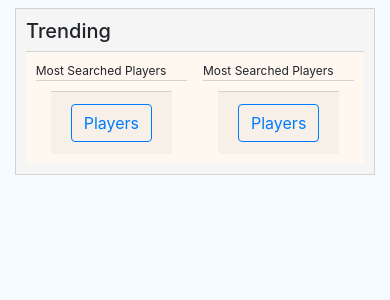
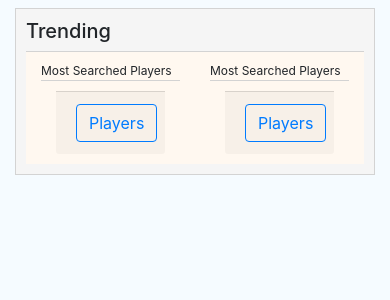
Before and after one commit to RippyTheGator/statsy, a Django app: template blog/templates/blog/home.html in a window 390 px wide. Shown: the part 57-357 px from the top of the page. Run offline with Django 3.2, Linux system fonts and the light colour scheme; the template is opened without the code that fills it, so the values that code supplies are empty; some libraries are stand-ins or nearby versions.

Commit message:
fixes to mobile trending block

```diff
--- a/stats/templates/stats/index.html
+++ b/stats/templates/stats/index.html
@@ -62,7 +62,7 @@
                  <h5>Trending</h5>
                  <div class="content-article">
                      <div class="row justify-content-center">
-                    <div class="col-xs-3 mr-3"  style="font-size: 12px;">
+                    <div class="col-6"  style="font-size: 12px;">
 
                          Most Searched Players
                             <div class="content-article" style="font-size: 12px; min-width: 50%;">
@@ -76,7 +76,7 @@
                                 </div>
                     </div>
                     </div>
-                    <div class="col-xs-3" style="font-size: 12px;">
+                    <div class="col-6" style="font-size: 12px;">
 
                         Most Searched Players
                         <div class="content-article" style="font-size: 12px; min-width:50%">
```
